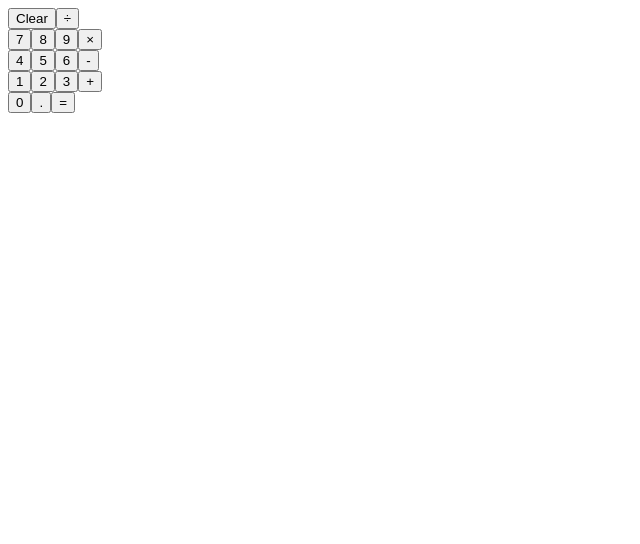
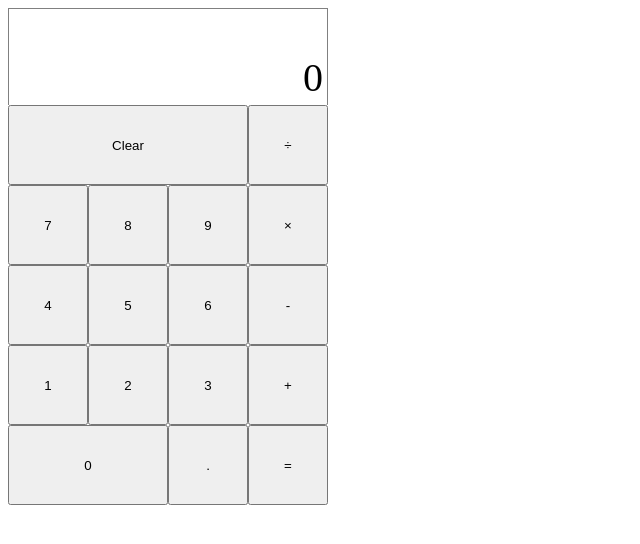
Before and after one commit to MeloGuo/ts-calculator, a website: page src/index.html in a window 1280 px wide. Shown: the whole page, without its empty margins (0-640 px from the left). Drawn offline with Linux system fonts and the light colour scheme.

Commit message:
feat: 增加样式

```diff
--- a/src/calculator.js
+++ b/src/calculator.js
@@ -1,9 +1,21 @@
 {
-    function createButton(text, container) {
+    function createButton(text, container, className) {
         var button = document.createElement('button');
         button.textContent = text;
+        if (className) {
+            button.className = className;
+        }
         container.appendChild(button);
     }
+    var container_1 = document.createElement('div');
+    container_1.classList.add('calculator');
+    document.body.appendChild(container_1);
+    var output = document.createElement('div');
+    container_1.appendChild(output);
+    var span = document.createElement('span');
+    span.textContent = '0';
+    output.appendChild(span);
+    output.classList.add('output');
     var keys = [
         ['Clear', '÷'],
         ['7', '8', '9', '×'],
@@ -13,9 +25,10 @@
     ];
     keys.forEach(function (textList) {
         var div = document.createElement('div');
+        div.classList.add('row');
         textList.forEach(function (text) {
-            createButton(text, div);
+            createButton(text, div, "button text-" + text);
         });
-        document.body.appendChild(div);
+        container_1.appendChild(div);
     });
 }
--- a/src/index.html
+++ b/src/index.html
@@ -5,6 +5,7 @@
   <meta http-equiv="X-UA-Compatible" content="IE=edge">
   <title>TS 计算器</title>
   <meta name="viewport" content="width=device-width, initial-scale=1">
+  <link rel="stylesheet" href="./style.css">
 </head>
 <body>
 
--- /dev/null
+++ b/src/style.css
@@ -0,0 +1,26 @@
+.calculator {
+  display: inline-block;
+}
+.calculator .button {
+  height: 6em;
+  width: 6em;
+  /* font-size: 20px; */
+}
+.calculator .button.text-Clear {
+  width: 18em;
+}
+.calculator .button.text-0 {
+  width: 12em;
+}
+.calculator .output {
+  height: 6em;
+  border: 1px solid grey;
+  border-bottom: none;
+  position: relative;
+}
+.calculator .output span {
+  position: absolute;
+  right: 4px;
+  bottom: 4px;
+  font-size: 40px;
+}
```
Also changed, not shown: src/calculator.ts (+18 -3 lines).
